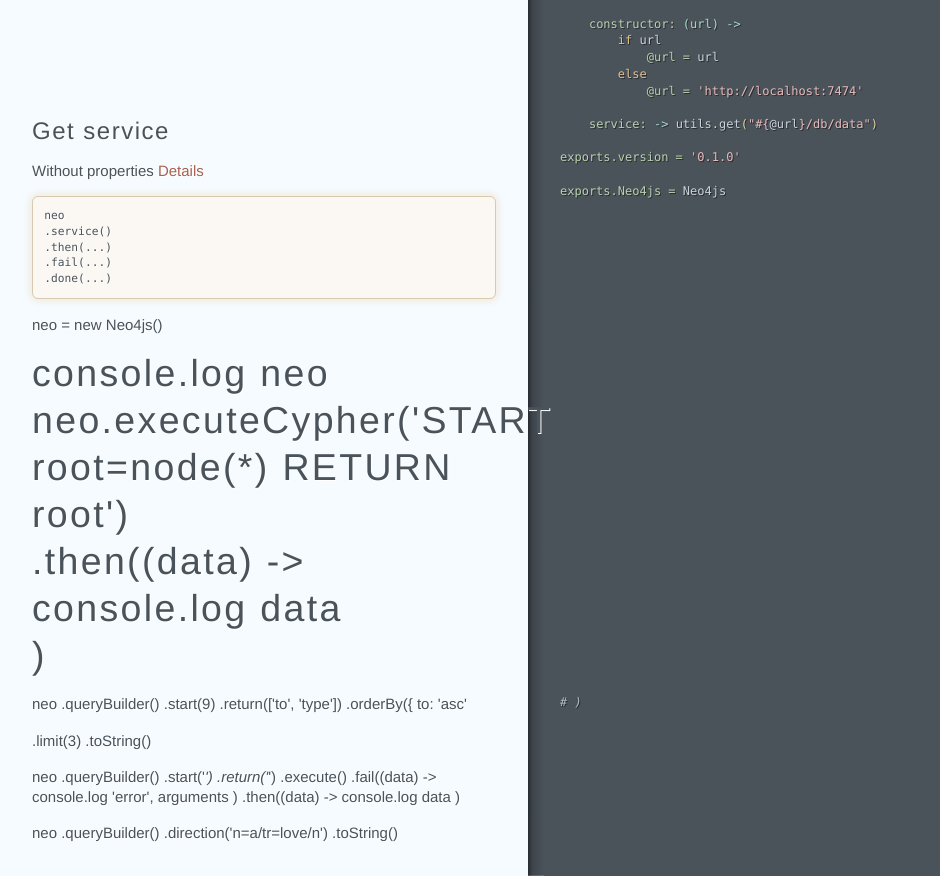
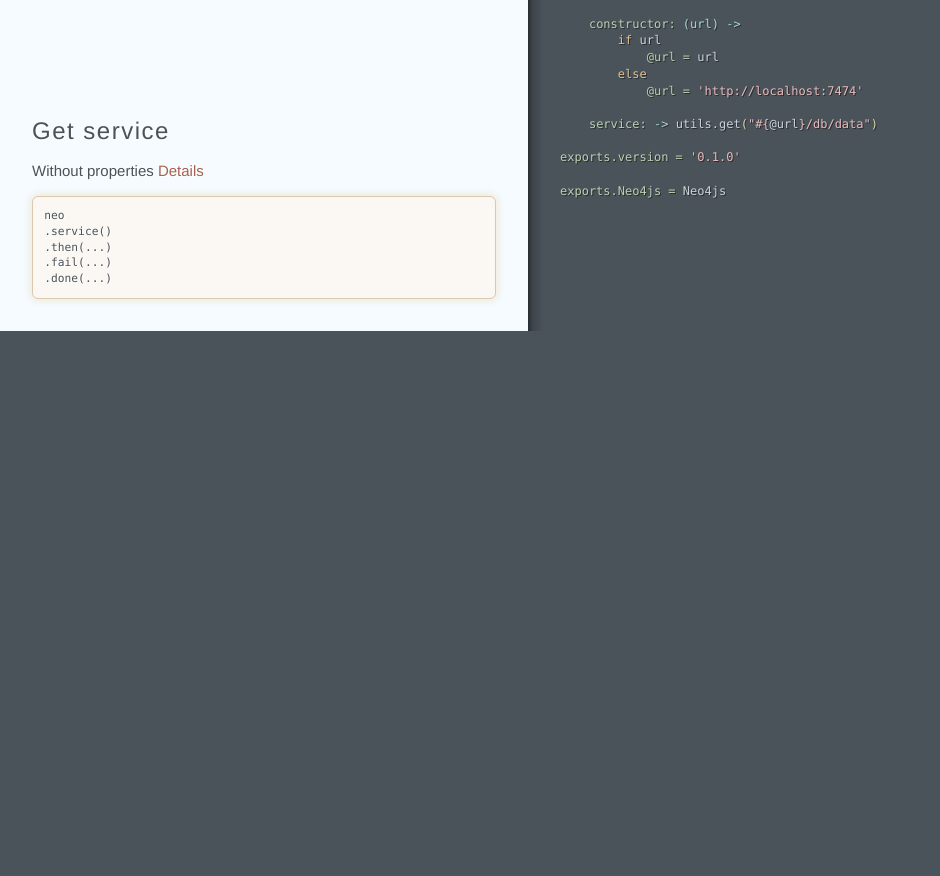
Before and after one commit to kievechua/js-neo4j, a plain HTML site: page main.html in a window 1280 px wide. Shown: the part 470-1346 px from the top of the page, without its empty margins (0-940 px from the left). After the commit the page ends 801 px from the top, so only its background shows below. Drawn offline with Linux system fonts and the light colour scheme.

Commit message:
Generated documentation for de3dbb7a252be43593347a559b63f56c2b42818d

```diff
--- a/assets/behavior.js
+++ b/assets/behavior.js
@@ -311,38 +311,6 @@
             "slug": "get-service"
           },
           "depth": 3
-        }, {
-          "type": "heading",
-          "data": {
-            "level": 1,
-            "title": "console.log neo",
-            "slug": "consolelog-neo"
-          },
-          "depth": 1
-        }, {
-          "type": "heading",
-          "data": {
-            "level": 1,
-            "title": "neo.executeCypher('START root=node(*) RETURN root')",
-            "slug": "neoexecutecypherstart-rootnode-return-root"
-          },
-          "depth": 1
-        }, {
-          "type": "heading",
-          "data": {
-            "level": 1,
-            "title": ".then((data) ->",
-            "slug": "thendata-"
-          },
-          "depth": 1
-        }, {
-          "type": "heading",
-          "data": {
-            "level": 1,
-            "title": "console.log data",
-            "slug": "consolelog-data"
-          },
-          "depth": 1
         }
       ]
     }, {
--- a/main.html
+++ b/main.html
@@ -40,33 +40,4 @@
 
 <span class="nv">exports.version = </span><span class="s">&#39;0.1.0&#39;</span>
 
-<span class="nv">exports.Neo4js = </span><span class="nx">Neo4js</span></div></div></div><div class="segment"><div class="comments "><div class="wrapper"><p>neo = new Neo4js()</p>
-
-<h1 id="consolelog-neo">console.log neo</h1>
-
-<h1 id="neoexecutecypherstart-rootnode-return-root">neo.executeCypher('START root=node(*) RETURN root')</h1>
-
-<h1 id="thendata-">.then((data) -></h1>
-
-<h1 id="consolelog-data">console.log data</h1>
-
-<h1 id="">)</h1></div></div></div><div class="segment"><div class="comments "><div class="wrapper"><p>neo
-.queryBuilder()
-.start(9)
-.return(['to', 'type'])
-.orderBy({
-    to: 'asc'</p></div></div><div class="code"><div class="wrapper"><span class="c1"># )</span></div></div></div><div class="segment"><div class="comments "><div class="wrapper"><p>.limit(3)
-.toString()</p></div></div></div><div class="segment"><div class="comments "><div class="wrapper"><p>neo
-.queryBuilder()
-.start('<em>')
-.return('</em>')
-.execute()
-.fail((data) ->
-    console.log 'error', arguments
-)
-.then((data) ->
-    console.log data
-)</p></div></div></div><div class="segment"><div class="comments "><div class="wrapper"><p>neo
-.queryBuilder()
-.direction('n=a/tr=love/n')
-.toString()</p></div></div></div></div></body></html>
+<span class="nv">exports.Neo4js = </span><span class="nx">Neo4js</span></div></div></div></div></body></html>
```
Also changed, not shown: index.html (+1 -0 lines).
